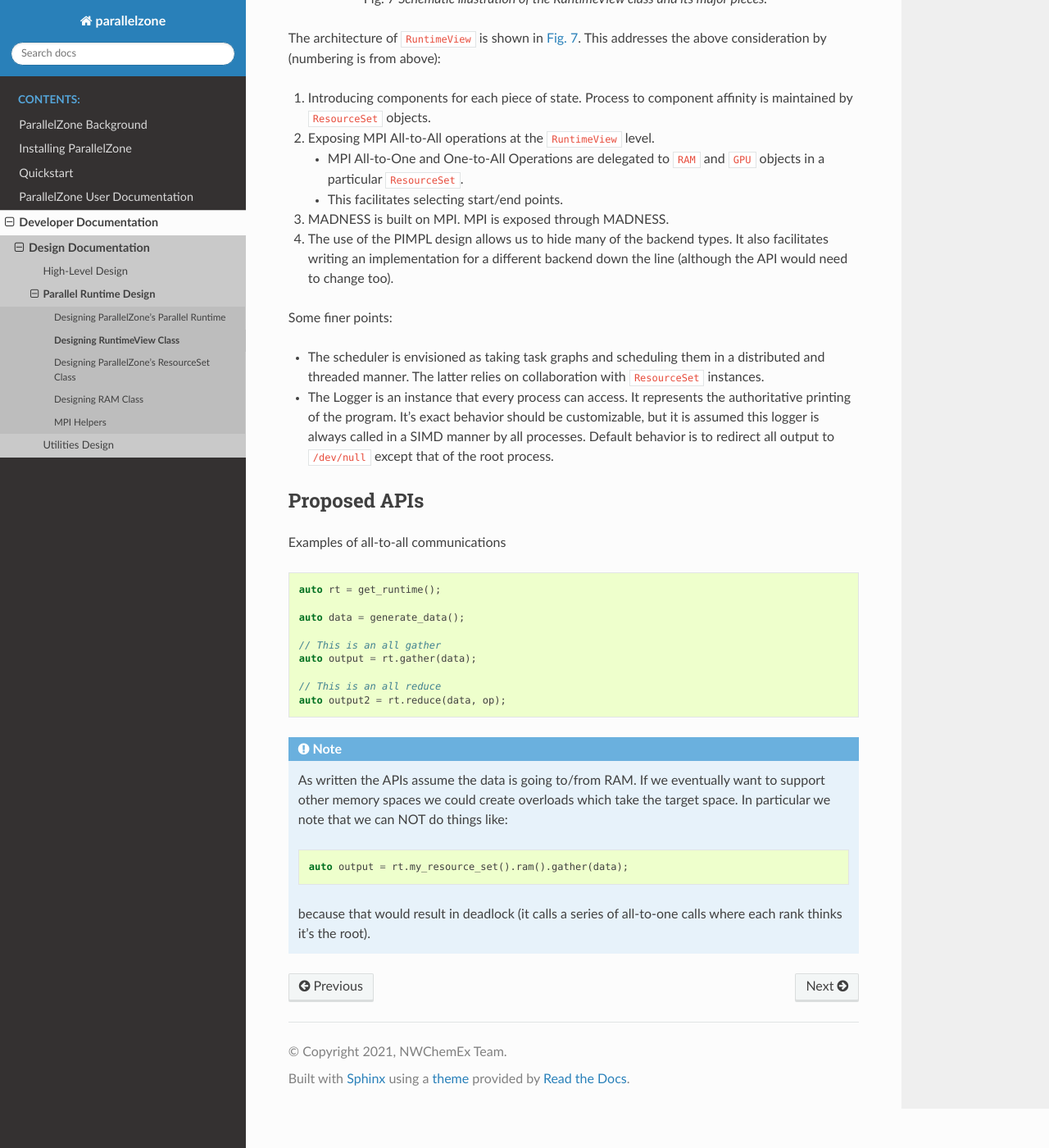
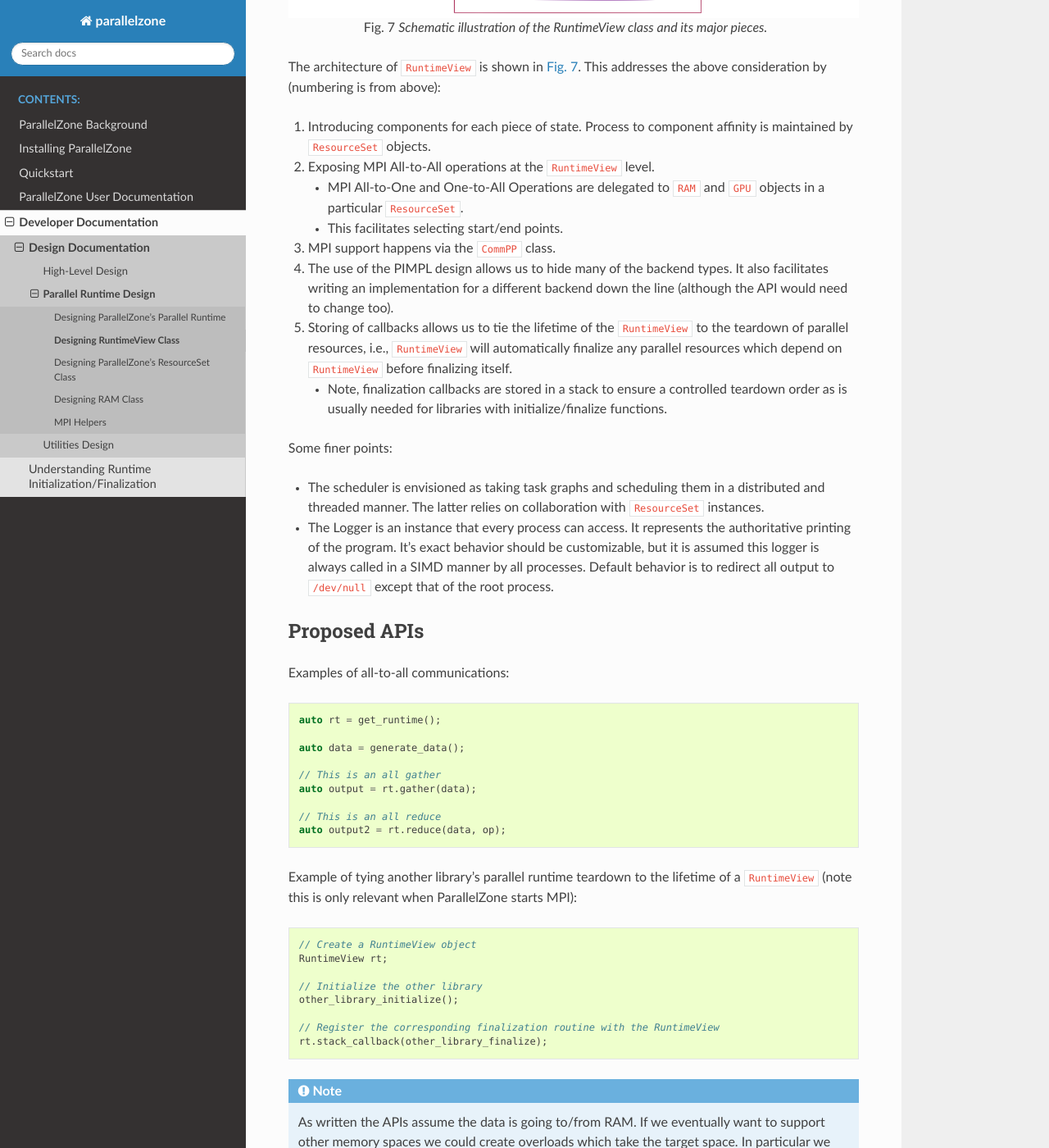
Before and after one commit to NWChemEx/ParallelZone, a Sphinx documentation site: the page built from docs/source/developer/design/runtime_view.rst, in a window 1280 px wide and 1400 px high, scrolled down 1190 px. Shown: the whole window at 82% size. Built offline with Sphinx 7.4.7 and the Read the Docs theme 2.0.0, drawn with Linux system fonts in a browser that asks for light colours; some of the changed text lies outside the part shown.

Commit message:
Add callback doc (#130)
* Add callback doc

* Fix cross-reference issue

* Fix the intersphinx_mapping configuration format in docs/conf.py

* cleans up callback design

* spelling error

* pass function pointer not return

* Modify runtime_view scheme

---------

Co-authored-by: ryan <ryanmrichard1@gmail.com>

```diff
--- a/docs/source/conf.py
+++ b/docs/source/conf.py
@@ -171,7 +171,7 @@
 # -- Options for intersphinx extension ---------------------------------------
 
 # Example configuration for intersphinx: refer to the Python standard library.
-intersphinx_mapping = {'https://docs.python.org/': None}
+intersphinx_mapping = {'python': ('https://docs.python.org/3', None)}
 
 # -- Options for todo extension ----------------------------------------------
 
--- a/docs/source/developer/design/runtime_view.rst
+++ b/docs/source/developer/design/runtime_view.rst
@@ -47,8 +47,12 @@
    - Hardware
 
 #. Multi-process operations need to go through ``RuntimeView``.
-#. MPI compatability.
+#. MPI compatibility.
 #. Flexibility of backend.
+#. Setup/teardown of parallel resources
+
+   - See :ref:`understanding_runtime_initialization_finalization` for more
+     details, but basically we need callbacks.
 
 ************************
 RuntimeView Architecture
@@ -72,10 +76,20 @@
      ``GPU`` objects in a particular ``ResourceSet``.
    - This facilitates selecting start/end points.
 
-#. MADNESS is built on MPI. MPI is exposed through MADNESS.
+#. MPI support happens via the ``CommPP`` class.
+
 #. The use of the PIMPL design allows us to hide many of the backend types. It
    also facilitates writing an implementation for a different backend down the
    line (although the API would need to change too).
+
+#. Storing of callbacks allows us to tie the lifetime of the ``RuntimeView`` to
+   the teardown of parallel resources, i.e., ``RuntimeView`` will automatically
+   finalize any parallel resources which depend on ``RuntimeView`` before
+   finalizing itself.
+
+   - Note, finalization callbacks are stored in a stack to ensure a controlled
+     teardown order as is usually needed for libraries with initialize/finalize
+     functions.
 
 Some finer points:
 
@@ -92,7 +106,7 @@
 Proposed APIs
 *************
 
-Examples of all-to-all communications
+Examples of all-to-all communications:
 
 .. code-block:: c++
 
@@ -106,6 +120,21 @@
    // This is an all reduce
    auto output2 = rt.reduce(data, op);
 
+
+Example of tying another library's parallel runtime teardown to the lifetime of
+a ``RuntimeView`` (note this is only relevant when ParallelZone starts MPI):
+
+.. code-block:: c++
+
+   // Create a RuntimeView object
+   RuntimeView rt;
+
+   // Initialize the other library
+   other_library_initialize();
+
+   // Register the corresponding finalization routine with the RuntimeView
+   rt.stack_callback(other_library_finalize);
+
 .. note::
 
    As written the APIs assume the data is going to/from RAM. If we eventually
--- a/docs/source/developer/index.rst
+++ b/docs/source/developer/index.rst
@@ -28,3 +28,4 @@
    :caption: Contents:
 
    design/index
+   initialize_finalize
```
Also changed, not shown: docs/source/background/abbreviations.rst (+12 -0 lines), docs/source/developer/initialize_finalize.rst (added, +224 -0 lines), docs/source/developer/design/assets/runtime_view.png.
